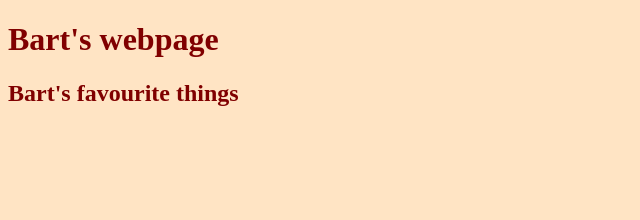
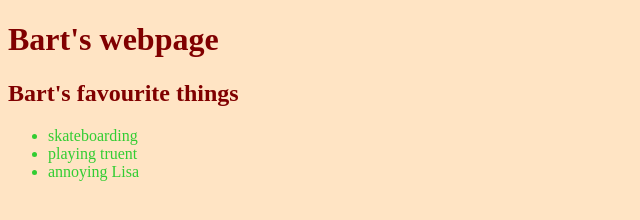
Before and after one commit to MKershaw40/git_practice, a plain HTML site: page bart.html in a window 1280 px wide. Shown: the whole page, without its empty margins (0-640 px from the left). Drawn offline with Linux system fonts and the light colour scheme.

Commit message:
EDIT: Added list & updated Style li

```diff
--- a/bart.html
+++ b/bart.html
@@ -10,5 +10,10 @@
 <body>
     <h1>Bart's webpage</h1>
     <h2>Bart's favourite things</h2>
+    <ul>
+        <li>skateboarding</li>
+        <li>playing truent</li>
+        <li>annoying Lisa</li>
+    </ul>
 </body>
 </html>
--- a/styles/main_styles.css
+++ b/styles/main_styles.css
@@ -2,3 +2,7 @@
     background-color: bisque;
     color: maroon;
 }
+
+li {
+    color: limegreen;
+}
```
